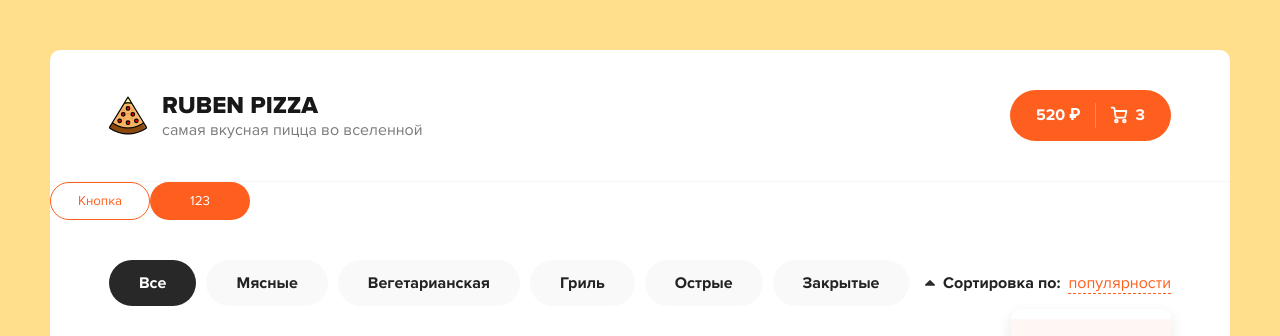
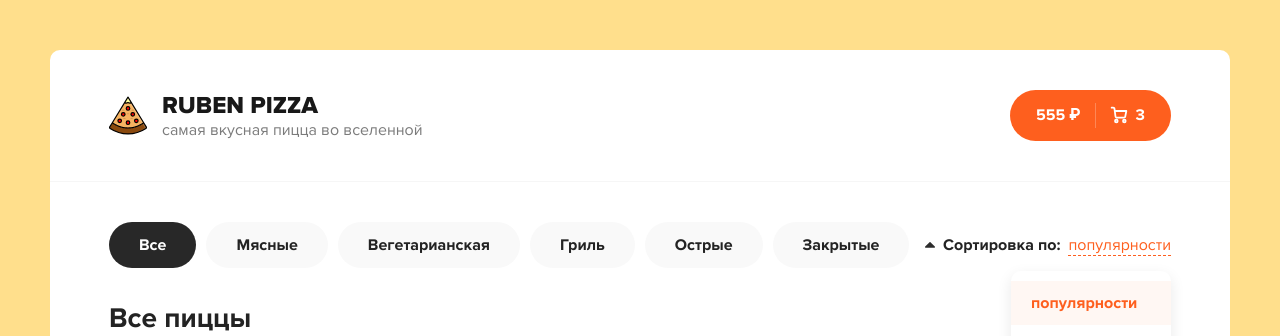
Before and after one commit to komarov-ka/pizza, a React app: page / in a window 1280 px wide. Shown: the top 336 px of the page. Built offline with nearby package versions, Linux system fonts and the light colour scheme.

Commit message:
added useState methods

```diff
--- a/src/App.js
+++ b/src/App.js
@@ -1,27 +1,19 @@
 import React from 'react';
 
-import Header from './Header'
-import Button from './Button'
+import {Header, Categories } from './components'
 
 function App() {
+
+
   return (
     <div className="wrapper">
       <Header />
-      <Button outline>Кнопка</Button>
-      <Button>123</Button>
       <div className="content">
         <div className="container">
           <div className="content__top">
-            <div className="categories">
-              <ul>
-                <li className="active">Все</li>
-                <li>Мясные</li>
-                <li>Вегетарианская</li>
-                <li>Гриль</li>
-                <li>Острые</li>
-                <li>Закрытые</li>
-              </ul>
-            </div>
+            <Categories
+              onClickItem={(name) => console.log(name)}
+              items={["Мясные", "Вегетарианская", "Гриль", "Острые", "Закрытые"]}/>
             <div className="sort">
               <div className="sort__label">
                 <svg
--- a/src/Button.jsx
+++ /dev/null
@@ -1,16 +0,0 @@
-import React from 'react'
-import classNames from 'classnames'
-
-const Button = (props) => {
-  return (
-    <button
-      className={classNames("button", {
-          "button--outline": props.outline,
-      })}>
-      {props.children}
-    </button>
-  );
-}
-
-
-export default Button;
--- a/src/Header.jsx
+++ /dev/null
@@ -1,62 +0,0 @@
-import React from 'react'
-import logoSvg from './assets/img/pizza-logo.svg'
-
-function Header() {
-  return (
-    <div className="header">
-      <div className="container">
-        <div className="header__logo">
-          <img width="38" src={logoSvg} alt="Pizza logo" />
-          <div>
-            <h1>Ruben Pizza</h1>
-            <p>самая вкусная пицца во вселенной</p>
-          </div>
-        </div>
-        <div className="header__cart">
-          <a href="/cart.html" className="button button--cart">
-            <span>520 ₽</span>
-            <div className="button__delimiter"></div>
-            <svg
-              width="18"
-              height="18"
-              viewBox="0 0 18 18"
-              fill="none"
-              xmlns="http://www.w3.org/2000/svg"
-            >
-              <path
-                d="M6.33333 16.3333C7.06971 16.3333 7.66667 15.7364 7.66667 15C7.66667 14.2636 7.06971 13.6667 6.33333 13.6667C5.59695 13.6667 5 14.2636 5 15C5 15.7364 5.59695 16.3333 6.33333 16.3333Z"
-                stroke="white"
-                strokeWidth="1.8"
-                strokeLinecap="round"
-                strokeLinejoin="round"
-              />
-              <path
-                d="M14.3333 16.3333C15.0697 16.3333 15.6667 15.7364 15.6667 15C15.6667 14.2636 15.0697 13.6667 14.3333 13.6667C13.597 13.6667 13 14.2636 13 15C13 15.7364 13.597 16.3333 14.3333 16.3333Z"
-                stroke="white"
-                strokeWidth="1.8"
-                strokeLinecap="round"
-                strokeLinejoin="round"
-              />
-              <path
-                d="M4.78002 4.99999H16.3334L15.2134 10.5933C15.1524 10.9003 14.9854 11.176 14.7417 11.3722C14.4979 11.5684 14.1929 11.6727 13.88 11.6667H6.83335C6.50781 11.6694 6.1925 11.553 5.94689 11.3393C5.70128 11.1256 5.54233 10.8295 5.50002 10.5067L4.48669 2.82666C4.44466 2.50615 4.28764 2.21182 4.04482 1.99844C3.80201 1.78505 3.48994 1.66715 3.16669 1.66666H1.66669"
-                stroke="white"
-                strokeWidth="1.8"
-                strokeLinecap="round"
-                strokeLinejoin="round"
-              />
-            </svg>
-            <span>3</span>
-          </a>
-        </div>
-      </div>
-    </div>
-  );
-}
-
-function hello(a, b) {
-  return a + b;
-}
-
-hello(1, 2);
-
-export default Header
```
